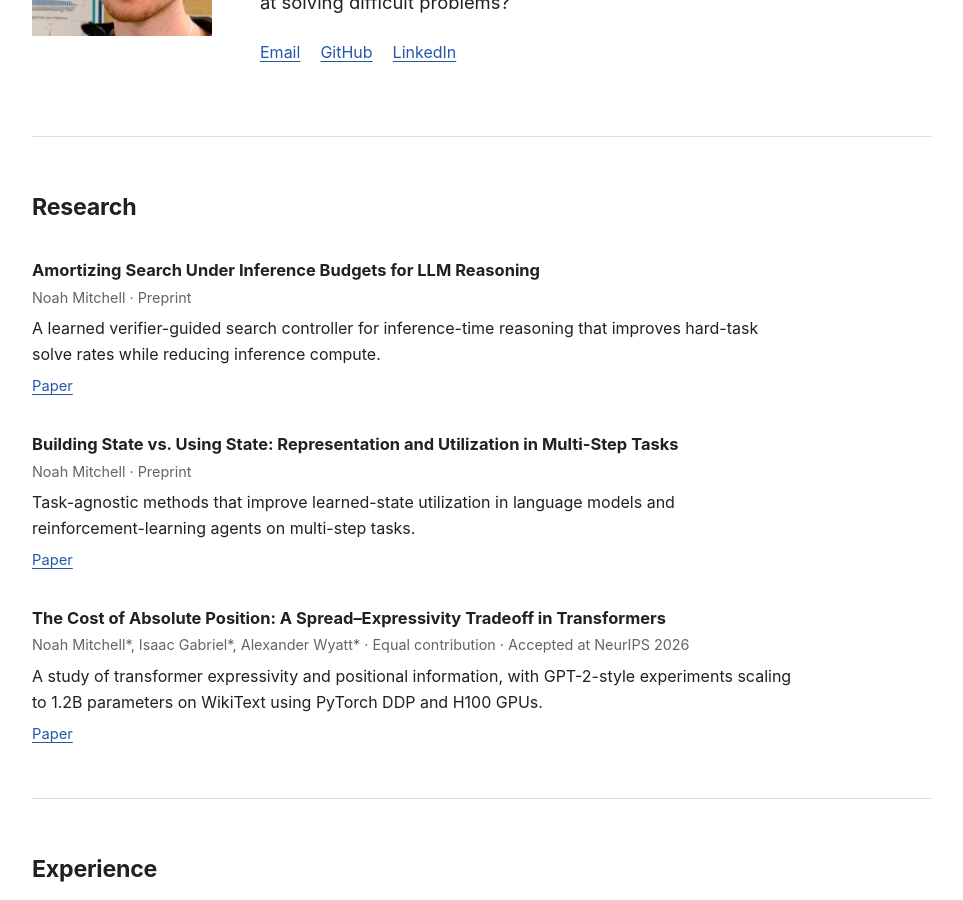
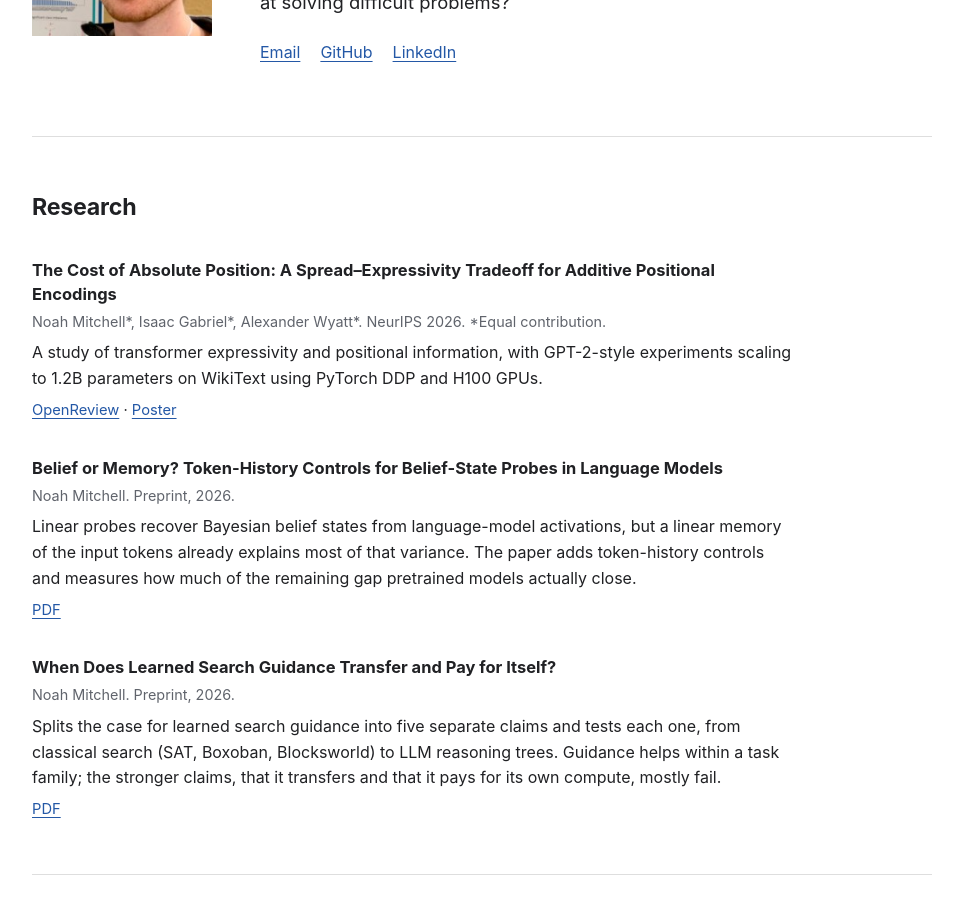
Before and after one commit to nomitchell/nomitchell.github.io, a Jekyll site: the page index.html, which Jekyll copies as it is, in a window 1280 px wide and 900 px high, scrolled down 283 px. Shown: the whole window, without its empty margins (158-1121 px from the left). Built offline with Jekyll 4.4.1, drawn with Linux system fonts in a browser that asks for light colours.

Commit message:
Add two preprints, update NeurIPS links, remove withdrawn and superseded papers

```diff
--- a/index.html
+++ b/index.html
@@ -79,34 +79,38 @@
         <h2>Research</h2>
 
         <article class="publication">
-          <h3>Amortizing Search Under Inference Budgets for LLM Reasoning</h3>
-          <p class="meta">Noah Mitchell · Preprint</p>
-          <p>
-            A learned verifier-guided search controller for inference-time reasoning
-            that improves hard-task solve rates while reducing inference compute.
-          </p>
-          <p><a href="https://drive.google.com/file/d/1MoIvNf8LMcBY_o6o8Poh4MuiAbBBe43R/view?usp=sharing" target="_blank" rel="noreferrer">Paper</a></p>
-        </article>
-
-        <article class="publication">
-          <h3>Building State vs. Using State: Representation and Utilization in Multi-Step Tasks</h3>
-          <p class="meta">Noah Mitchell · Preprint</p>
-          <p>
-            Task-agnostic methods that improve learned-state utilization in language
-            models and reinforcement-learning agents on multi-step tasks.
-          </p>
-          <p><a href="https://drive.google.com/file/d/1hDI-BCYn-GuKxe_U9WSLqBFvFeeJhH01/view?usp=sharing" target="_blank" rel="noreferrer">Paper</a></p>
-        </article>
-
-        <article class="publication">
-          <h3>The Cost of Absolute Position: A Spread–Expressivity Tradeoff in Transformers</h3>
-          <p class="meta">Noah Mitchell*, Isaac Gabriel*, Alexander Wyatt* · Equal contribution · Accepted at NeurIPS 2026</p>
+          <h3>The Cost of Absolute Position: A Spread–Expressivity Tradeoff for Additive Positional Encodings</h3>
+          <p class="meta">Noah Mitchell*, Isaac Gabriel*, Alexander Wyatt*. NeurIPS 2026. *Equal contribution.</p>
           <p>
             A study of transformer expressivity and positional information, with
             GPT-2-style experiments scaling to 1.2B parameters on WikiText using
             PyTorch DDP and H100 GPUs.
           </p>
-          <p><a href="https://drive.google.com/file/d/1b3HNeWrofWX1CAb_ikpg_JeEbODguAbm/view?usp=sharing" target="_blank" rel="noreferrer">Paper</a></p>
+          <p><a href="https://openreview.net/forum?id=cR4hyys307" target="_blank" rel="noreferrer">OpenReview</a> · <a href="https://neurips.cc/virtual/2026/poster/151175" target="_blank" rel="noreferrer">Poster</a></p>
+        </article>
+
+        <article class="publication">
+          <h3>Belief or Memory? Token-History Controls for Belief-State Probes in Language Models</h3>
+          <p class="meta">Noah Mitchell. Preprint, 2026.</p>
+          <p>
+            Linear probes recover Bayesian belief states from language-model activations,
+            but a linear memory of the input tokens already explains most of that variance.
+            The paper adds token-history controls and measures how much of the remaining
+            gap pretrained models actually close.
+          </p>
+          <p><a href="papers/belief-or-memory.pdf" target="_blank" rel="noreferrer">PDF</a></p>
+        </article>
+
+        <article class="publication">
+          <h3>When Does Learned Search Guidance Transfer and Pay for Itself?</h3>
+          <p class="meta">Noah Mitchell. Preprint, 2026.</p>
+          <p>
+            Splits the case for learned search guidance into five separate claims and
+            tests each one, from classical search (SAT, Boxoban, Blocksworld) to LLM
+            reasoning trees. Guidance helps within a task family; the stronger claims,
+            that it transfers and that it pays for its own compute, mostly fail.
+          </p>
+          <p><a href="papers/learned-search-guidance.pdf" target="_blank" rel="noreferrer">PDF</a></p>
         </article>
       </section>
 
```
Also changed, not shown: other parts of index.html (+0 -1 lines), 2 other files.
